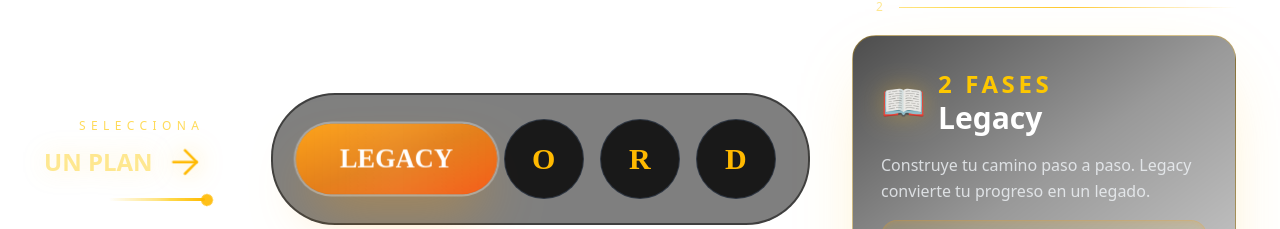
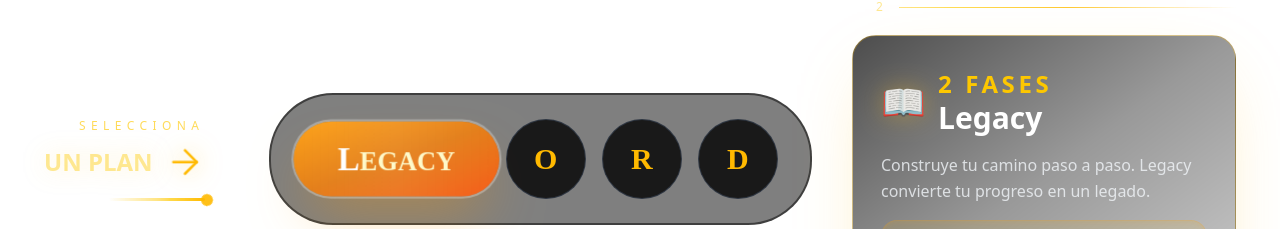
Before and after one commit to devyamboly/app-lord-found, a Next.js app: page / in a window 1280 px wide. Shown: the part 2336-2565 px from the top of the page. Built offline with nearby package versions, Linux system fonts and the light colour scheme.

Commit message:
fix: enhance letter display in ChallengeSelector with improved styling and formatting

```diff
--- a/src/components/challenge-selector/ChallengeSelector.tsx
+++ b/src/components/challenge-selector/ChallengeSelector.tsx
@@ -49,10 +49,13 @@ export default function ChallengeSelector(){
                 </h3>
 
                 <h3
-                  className={`font-extrabold text-base sm:text-lg md:text-xl lg:text-2xl whitespace-nowrap transition-all duration-500 ${expandedLetter === letter ? 'opacity-100 scale-100 translate-x-0' : 'opacity-0 scale-50 absolute translate-x-4'}`}
+                  className={`font-extrabold text-sm sm:text-lg md:text-xl lg:text-2xl whitespace-nowrap text-yellow-100 transition-all duration-500 ${expandedLetter === letter ? 'opacity-100 scale-100 translate-x-0' : 'opacity-0 scale-50 absolute translate-x-4'}`}
                   style={{ fontFamily: '"Times New Roman", serif' }}
                 >
-                  {word}
+                  <span className="text-white text-lg sm:text-xl md:text-2xl lg:text-3xl">
+                    {word.slice(0, 1)}
+                  </span>
+                  {word.slice(1)}
                 </h3>
               </div>
 
```
